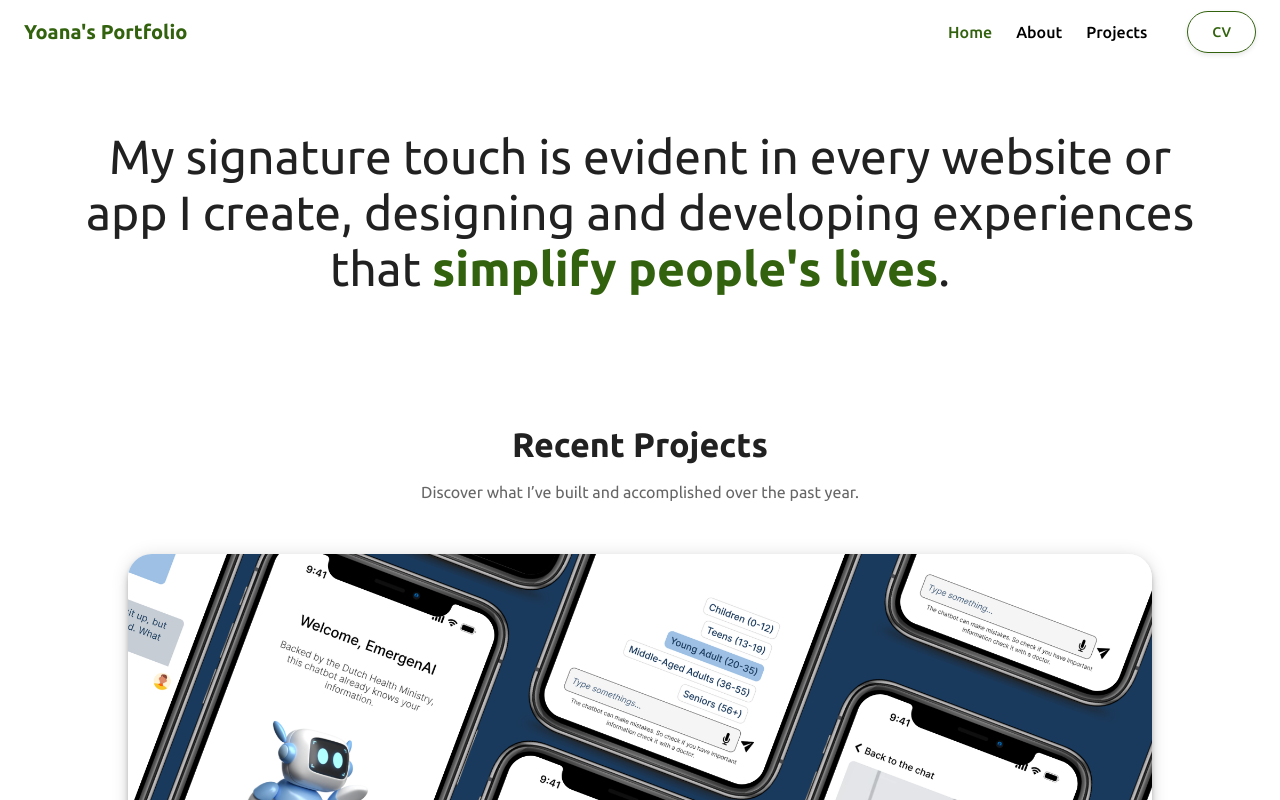
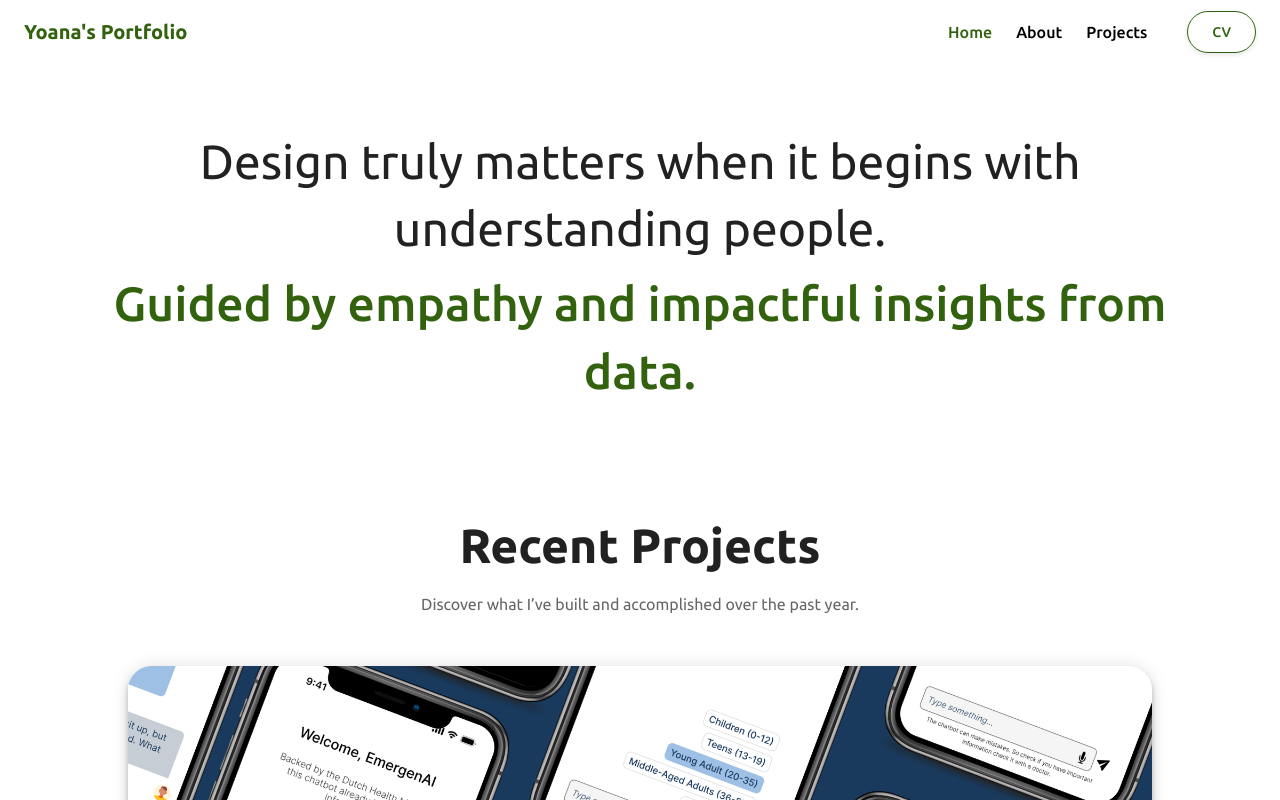
Before and after one commit to Yoana01/portfolio, a React (Create React App) app: page / in a window 1280 px wide. Shown: the top 800 px of the page. Built offline with nearby package versions, Linux system fonts and the light colour scheme.

Commit message:
fixing the message

```diff
--- a/src/components/Hero.jsx
+++ b/src/components/Hero.jsx
@@ -12,18 +12,33 @@ export default function Hero() {
           textAlign: 'center',
         }}
       >
-        <Typography variant="h3" paragraph>
-          My signature touch is evident in every website or app I create, designing and developing experiences that{' '}
-          <Box component="span" sx={{ color: '#32620e', fontWeight: 'bold' }}>
-            simplify people's lives
-          </Box>
-          .
-        </Typography>
+       <Typography
+  variant="h3"
+  sx={{
+    fontSize: { xs: '1.8rem', sm: '2.5rem', md: '3rem' },
+    lineHeight: 1.4,
+    textAlign: 'center',
+  }}
+>
+  Design truly matters when it begins with understanding people. <br />
+  <Box
+    component="span"
+    sx={{
+      color: '#32620e',
+      fontWeight: 500,
+      display: 'inline-block',
+      mt: 1
+    }}
+  >
+    Guided by empathy and impactful insights from data.
+  </Box>
+</Typography>
+
       </Container>
 
       {/* Projects section */}
       <Container sx={{ textAlign: 'center', mt: 6 }}>
-        <Typography variant="h4" fontWeight="bold" gutterBottom>
+        <Typography variant="h3" fontWeight="bold" gutterBottom>
           Recent Projects
         </Typography>
         <Typography variant="subtitle1" color="text.secondary" paragraph>
```
